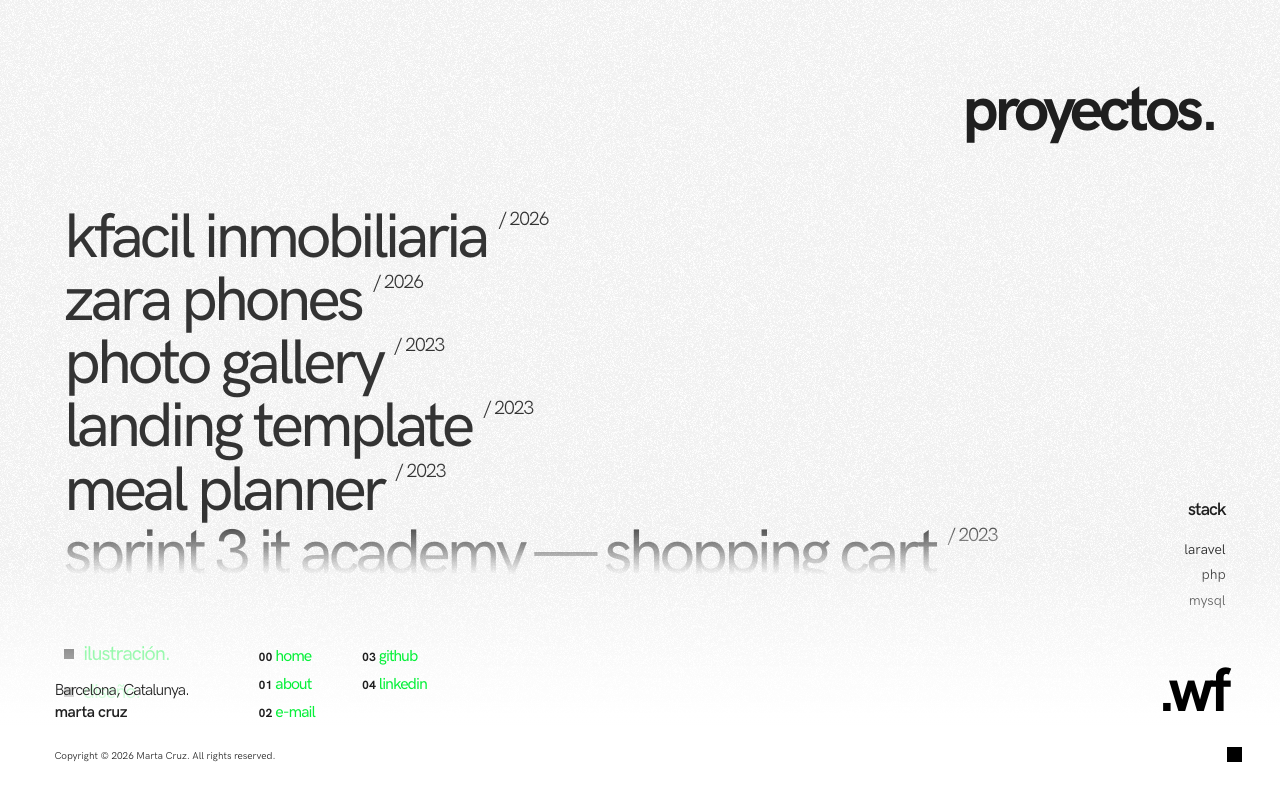
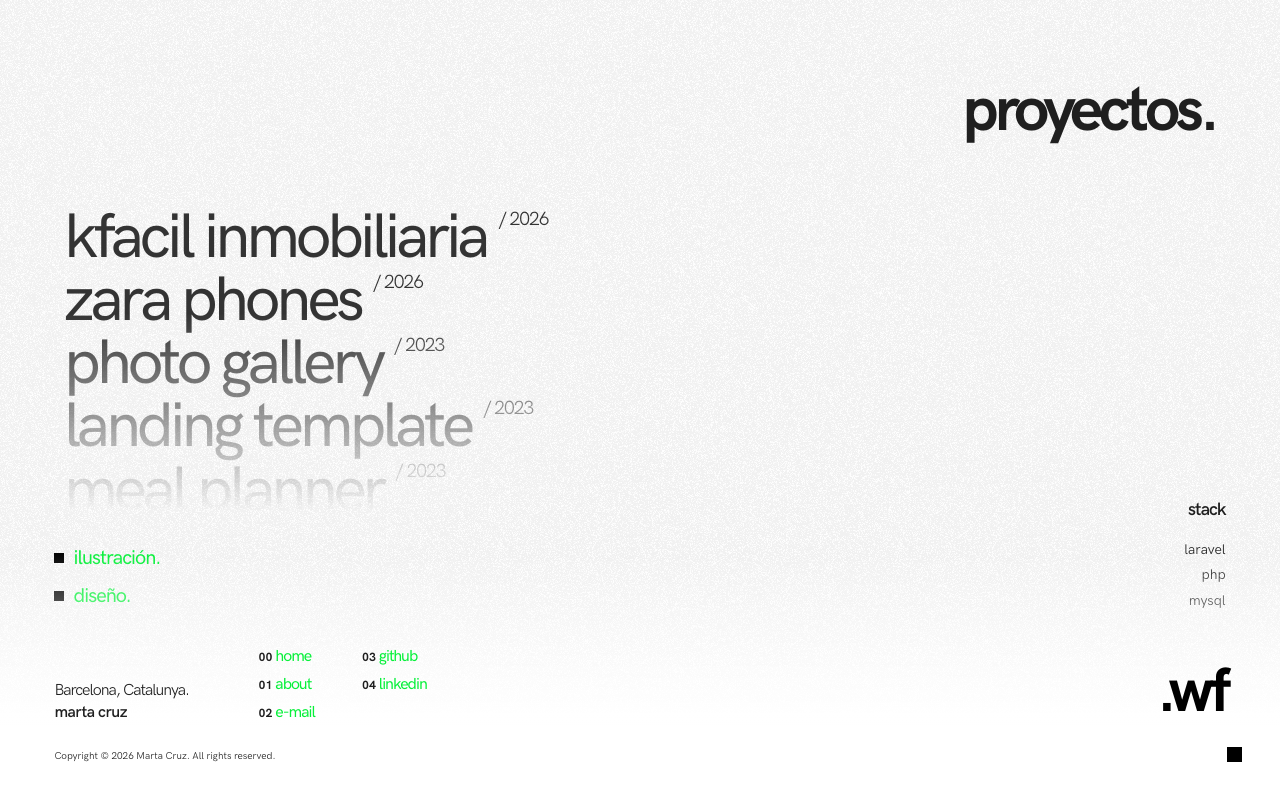
Before and after one commit to wavesforweirdos/wavesforweirdos, a React (Vite) app: page /proyectos in a window 1280 px wide. Shown: the top 800 px of the page. Built offline with nearby package versions, Linux system fonts and the light colour scheme.

Commit message:
fix: ancla el menú de categorías al viewport, siempre por encima del footer

```diff
--- a/src/pages/Projects/Projects.scss
+++ b/src/pages/Projects/Projects.scss
@@ -16,13 +16,13 @@
   // siempre visible por encima del footer, aunque el listado sea largo.
   &__list-wrap {
     position: relative;
-    max-height: 46vh;
+    max-height: 38vh;
     overflow: hidden;
 
     // Pérdida de opacidad en vez de un bloque de color superpuesto —
     // deja pasar la textura de grano del fondo sin costuras visibles.
-    mask-image: linear-gradient(to bottom, black 85%, transparent 100%);
-    -webkit-mask-image: linear-gradient(to bottom, black 85%, transparent 100%);
+    mask-image: linear-gradient(to bottom, black 35%, transparent 100%);
+    -webkit-mask-image: linear-gradient(to bottom, black 35%, transparent 100%);
   }
 
   &__list {
@@ -77,12 +77,16 @@
     }
   }
 
-  // Navegación a las categorías hermanas (no filtra esta lista, enlaza a otras áreas)
+  // Navegación a las categorías hermanas (no filtra esta lista, enlaza a otras áreas).
+  // Fija respecto al viewport, igual que __stack, para quedar siempre justo
+  // encima del footer sin importar la altura del listado.
   &__categories {
+    position: fixed;
+    bottom: clamp(9rem, 7rem + 6vw, 13rem);
+    left: clamp(1.5rem, 1rem + 3vw, 6rem);
     display: flex;
     flex-direction: column;
     gap: 0.5rem;
-    margin-top: var(--space-6);
 
     a {
       display: flex;
```
